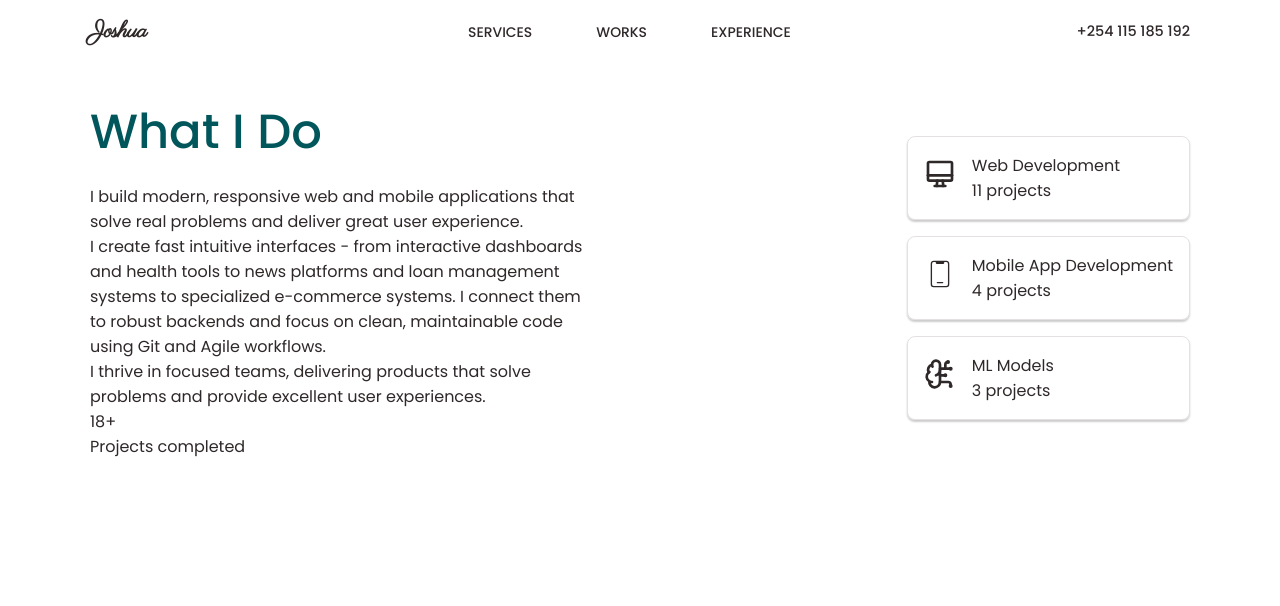
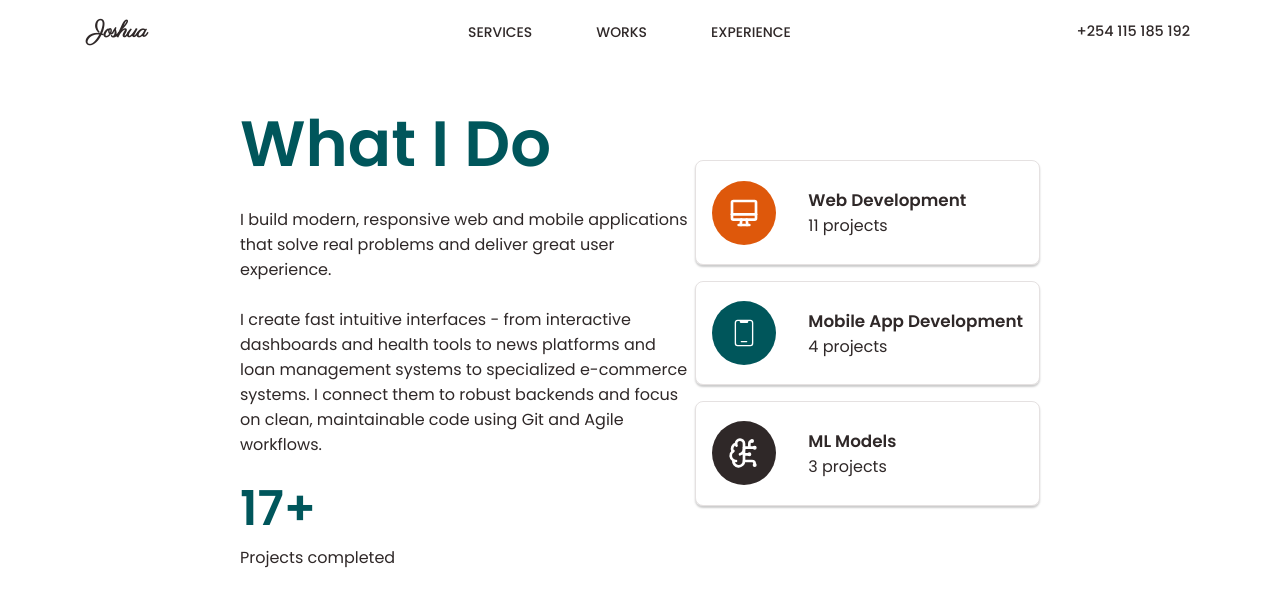
Before and after one commit to SamGombs20/NextPortfolio, a Next.js app: page / in a window 1280 px wide. Shown: the top 606 px of the page. Built offline with nearby package versions, Linux system fonts and the light colour scheme.

Commit message:
Update:Services section development

```diff
--- a/app/components/services.tsx
+++ b/app/components/services.tsx
@@ -8,39 +8,39 @@ export const Services = () => {
             <div className={style.profession_container}>
                 <div className={style.profession}>
                     <p className={style.title}>What I Do</p>
-                    <p>I build modern, responsive web and mobile applications that solve real problems and deliver great user experience. <br />
+                    <p>I build modern, responsive web and mobile applications that solve real problems and deliver great user experience. <br /> <br />
                         I create fast intuitive interfaces - from interactive dashboards and health tools to news platforms and loan management systems to specialized e-commerce systems. I connect them to robust backends and focus on clean, maintainable code using Git and Agile workflows.<br />
-                        I thrive in focused teams, delivering products that solve problems and provide excellent user experiences.</p>
+                        </p>
                         <div>
-                            <p>18+</p>
+                            <p className={style.proj_number}>17+</p>
                             <p>Projects completed</p>
                         </div>
                 </div>
                 <div className={style.sub_professions_container}>
                     <div className={style.sub_profession}>
-                        <div>
-                            <TbDeviceImac className={style.icon} />
+                        <div className={`${style.icon} ${style.orange}`}>
+                            <TbDeviceImac  />
                         </div>
                         <div>
-                            <p>Web Development</p>
+                            <p className={style.sub_profession_title}>Web Development</p>
                             <p>11 projects</p>
                         </div>
                     </div>
                     <div className={style.sub_profession}>
-                        <div>
-                            <CiMobile3 className={style.icon}/>
+                        <div className={style.icon}>
+                            <CiMobile3 />
                         </div>
                         <div>
-                            <p>Mobile App Development</p>
+                            <p className={style.sub_profession_title}>Mobile App Development</p>
                             <p>4 projects</p>
                         </div>
                     </div>
                     <div className={style.sub_profession}>
-                        <div>
-                            <LuBrainCircuit className={style.icon}/>
+                        <div className={`${style.icon} ${style.brown}`}>
+                            <LuBrainCircuit />
                         </div>
                         <div>
-                            <p>ML Models</p>
+                            <p className={style.sub_profession_title}>ML Models</p>
                             <p>3 projects</p>
                         </div>
                     </div>
--- a/app/styles/services.module.css
+++ b/app/styles/services.module.css
@@ -1,5 +1,5 @@
 .main{
-    max-width: 1100px;
+    max-width: 800px;
     height: 60vh;
     margin: 0 auto;
     padding: 1rem;
@@ -11,13 +11,19 @@
     align-items: center;
 }
 .title{
-    font-size: 3rem;
-    font-weight: 500;
+    font-size: 4rem;
+    font-weight: 600;
     color: var(--accent-green);
     margin-bottom: 1rem;
 }
 .profession{
-    max-width: 500px;
+    max-width: 450px;
+}
+.proj_number{
+    font-size: 3rem;
+    font-weight: 600;
+    color: var(--accent-green);
+    margin-top: 1rem;
 }
 .sub_professions_container{
     display: flex;
@@ -27,12 +33,31 @@
 .sub_profession{
     display: flex;
     align-items: center;
-    padding: 1rem;
-    gap: 1rem;
+    padding: 1.2rem 1rem;
+    gap: 2rem;
     border: 1px solid var(--primary-light);
     border-radius: 0.5rem;
     box-shadow: var(--box-shadow);
 }
 .icon{
     font-size: 2rem;
+    padding: 0.5rem;
+    background-color: var(--accent-green);
+    width: 3rem;
+    height: 3rem;
+    display: flex;
+    justify-content: center;
+    align-items: center;
+    border-radius: 50%;
+    color: white;
 }
+.orange{
+    background-color: var(--accent-orange);
+}
+.brown{
+    background-color: var(--primary-dark);
+}
+.sub_profession_title{
+    font-weight: 600;
+    font-size: 1.05rem;
+}
```
